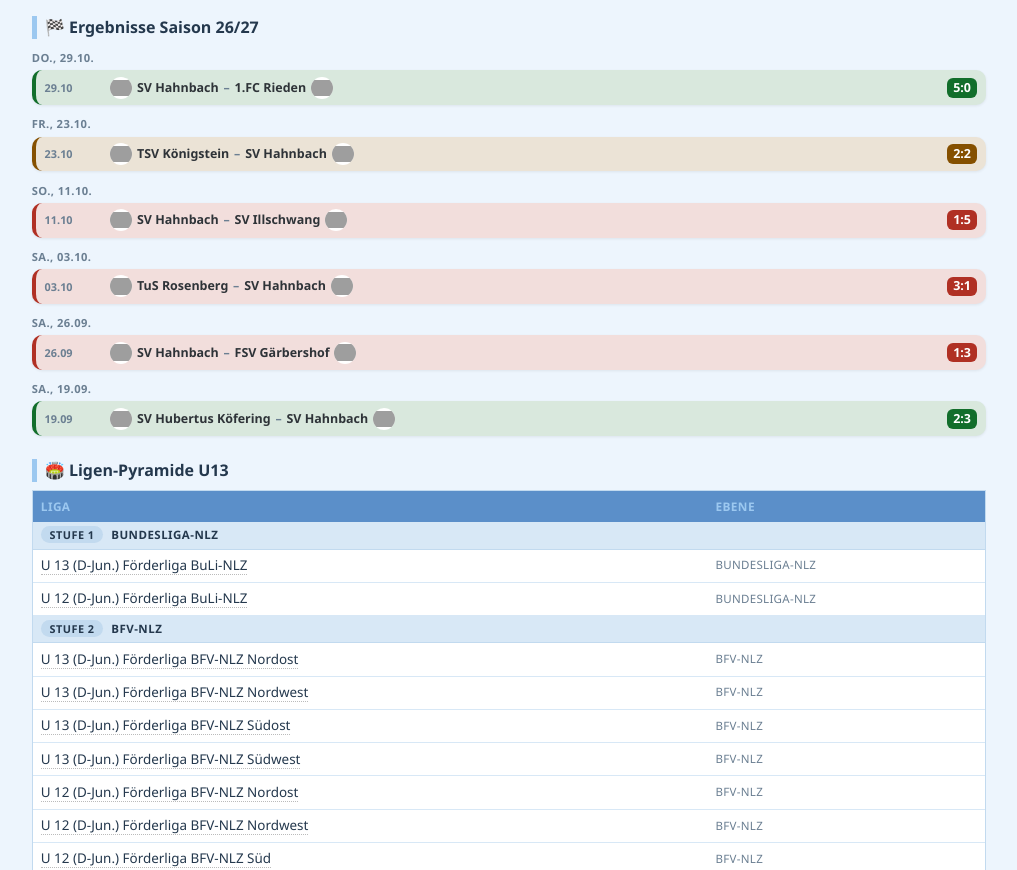
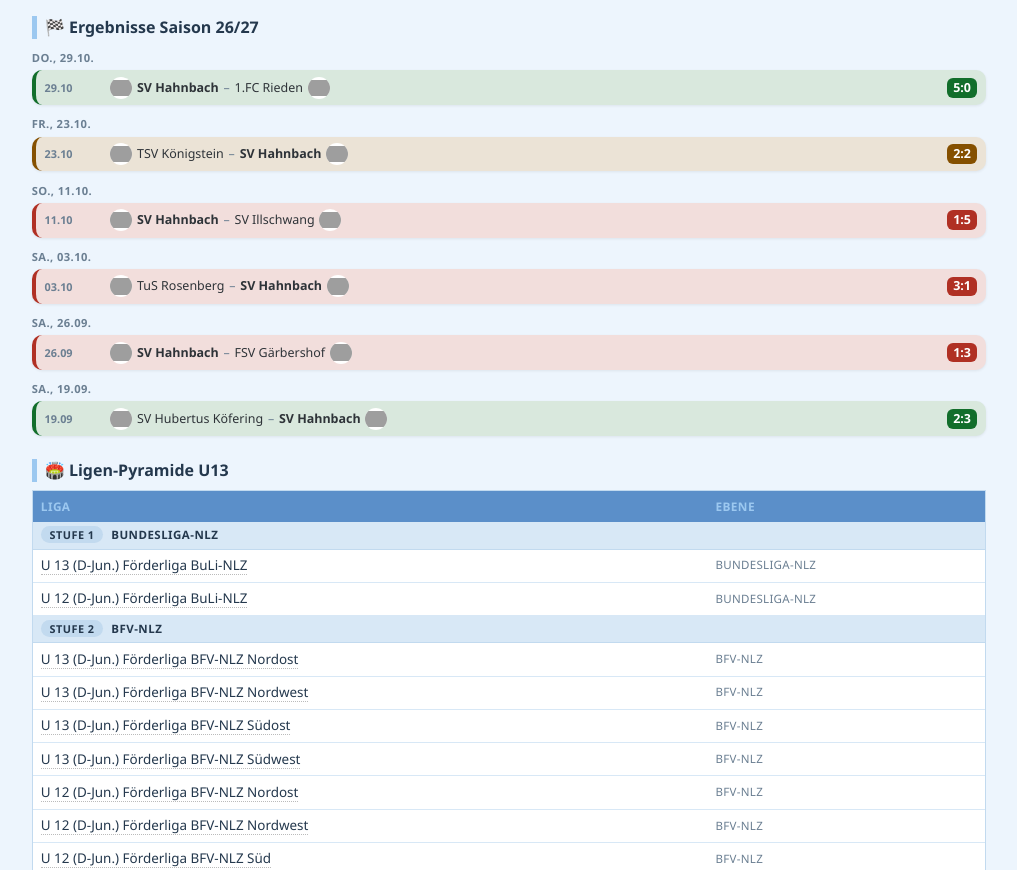
Before and after one commit to CR1983gh/sv-hahnbach, a plain HTML site: page index.html in a window 1280 px wide. Shown: the part 1314-2184 px from the top of the page, without its empty margins (131-1148 px from the left). Drawn offline with Linux system fonts and the light colour scheme; grey boxes are pictures that could not be loaded.

Commit message:
Kollidierende alte res-S/U/N Pill-Regeln entfernt: Gegnernamen nicht mehr fett, nur Hahnbach (ovown)

```diff
--- a/index.html
+++ b/index.html
@@ -116,9 +116,6 @@
   .score.sc-N{background:var(--rot);color:#fff}
   .score.sc-A{background:#6b6b6b;color:#fff;font-size:.68rem;letter-spacing:.5px}
   .spiel.resrow-A{background:var(--abs);border-left:4px solid #6b6b6b;border-radius:0 10px 10px 0;padding-left:.5rem}
-  .res-S{font-size:.72rem;font-weight:800;color:#fff;background:var(--gruen);padding:.15rem .5rem;border-radius:999px}
-  .res-U{font-size:.72rem;font-weight:800;color:#fff;background:#855000;padding:.15rem .5rem;border-radius:999px}
-  .res-N{font-size:.72rem;font-weight:800;color:#fff;background:var(--rot);padding:.15rem .5rem;border-radius:999px}
   .spiel.resrow-S{background:var(--win);border-left:4px solid var(--gruen)}
   .spiel.resrow-U{background:var(--draw);border-left:4px solid #855000}
   .spiel.resrow-N{background:var(--lose);border-left:4px solid var(--rot)}
```
